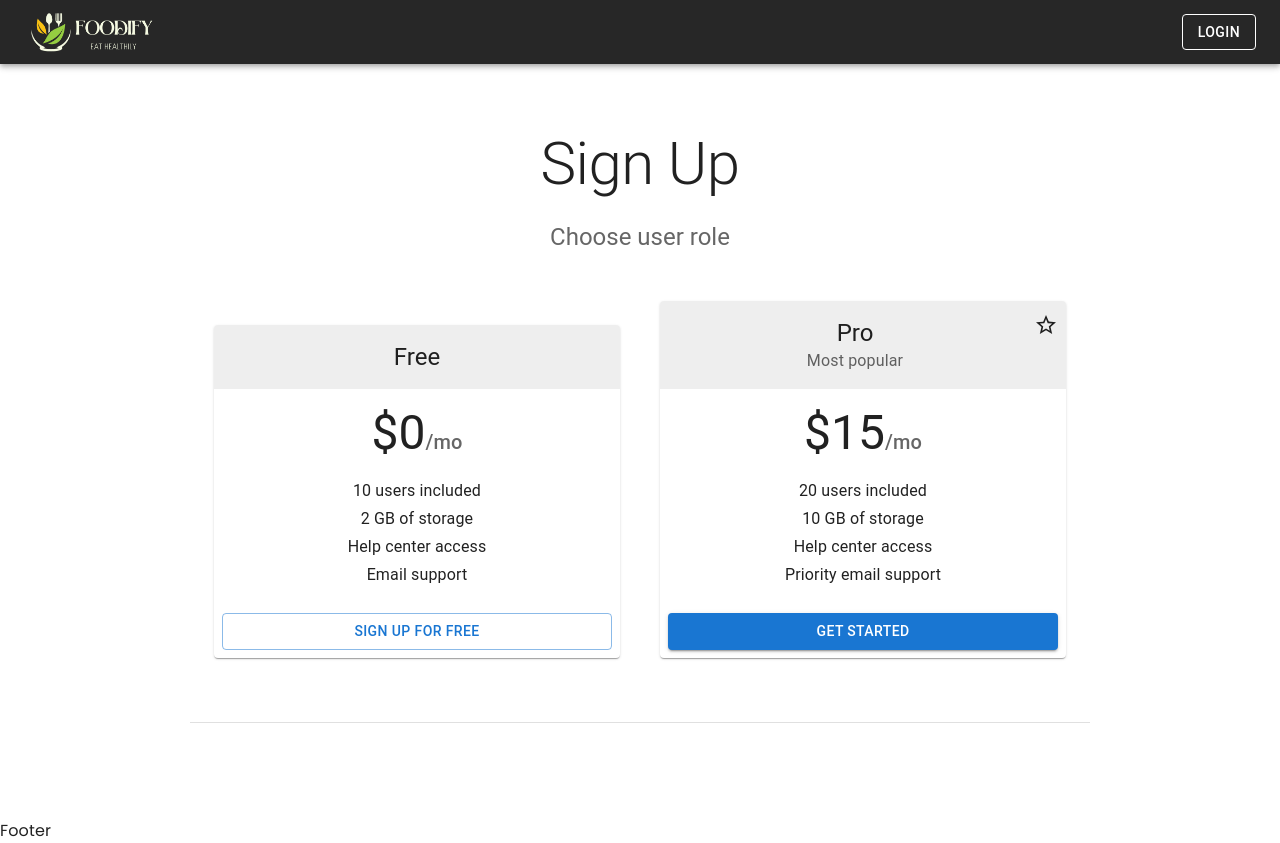
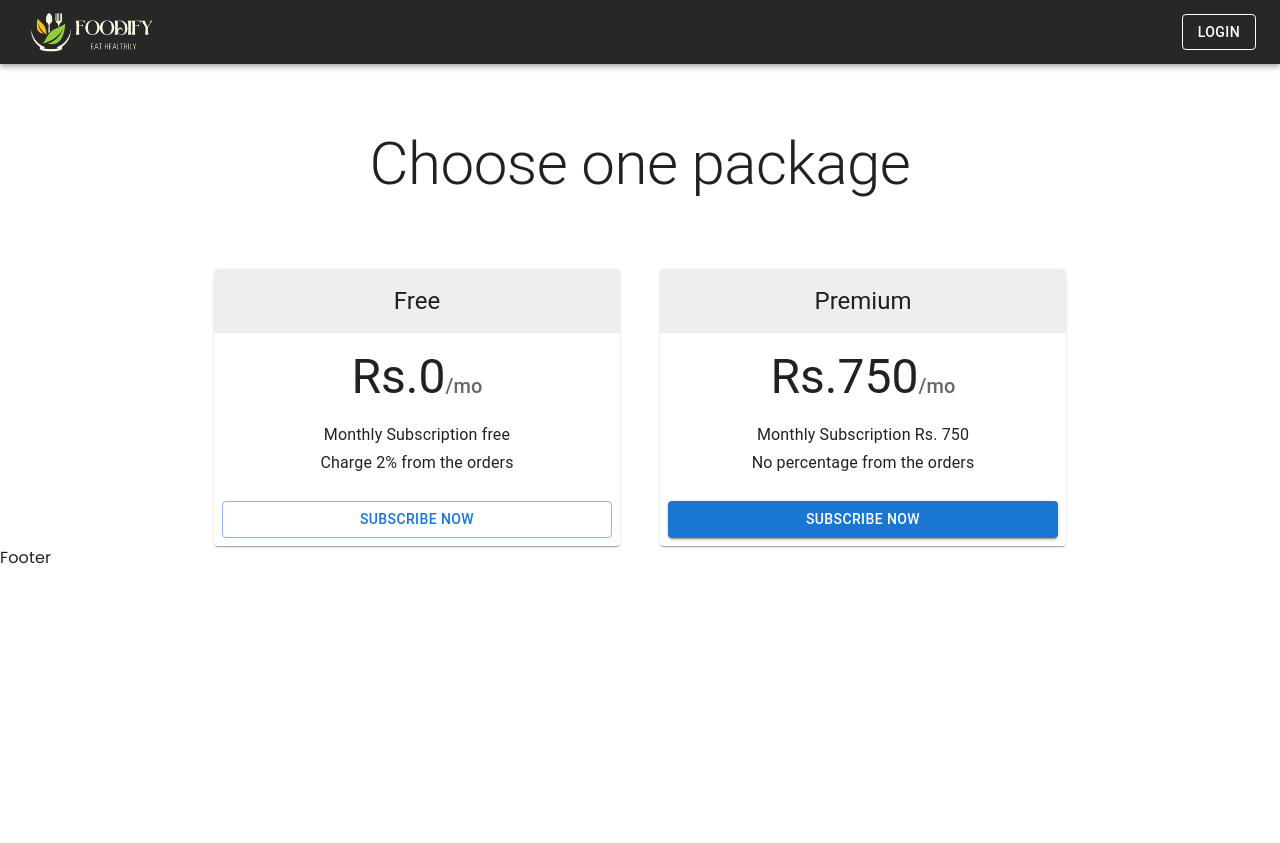
Before and after one commit to NIPUNMADHUSANKA/Foodify, a React (Create React App) app in the folder client/: page /Signup in a window 1280 px wide. After the commit the page ends 800 px from the top, so only its background shows below. Built offline with nearby package versions, Linux system fonts and the light colour scheme.

Commit message:
choose package 1.0

```diff
--- a/client/src/components/Register/RegisterBanner1.js
+++ b/client/src/components/Register/RegisterBanner1.js
@@ -15,43 +15,26 @@ import Link from '@mui/material/Link';
 import GlobalStyles from '@mui/material/GlobalStyles';
 import Container from '@mui/material/Container';
 
-function Copyright(props) {
-  return (
-    <Typography variant="body2" color="text.secondary" align="center" {...props}>
-      {'Copyright © '}
-      <Link color="inherit" href="https://mui.com/">
-        Your Website
-      </Link>{' '}
-      {new Date().getFullYear()}
-      {'.'}
-    </Typography>
-  );
-}
-
 const tiers = [
   {
     title: 'Free',
     price: '0',
     description: [
-      '10 users included',
-      '2 GB of storage',
-      'Help center access',
-      'Email support',
+      'Monthly Subscription free',
+      'Charge 2% from the orders',
     ],
-    buttonText: 'Sign up for free',
+    buttonText: 'Subscribe Now',
     buttonVariant: 'outlined',
   },
   {
-    title: 'Pro',
-    subheader: 'Most popular',
-    price: '15',
+    title: 'Premium',
+    // subheader: 'Most popular',
+    price: '750',
     description: [
-      '20 users included',
-      '10 GB of storage',
-      'Help center access',
-      'Priority email support',
+      'Monthly Subscription  Rs. 750',
+      'No percentage from the orders',
     ],
-    buttonText: 'Get started',
+    buttonText: 'Subscribe Now',
     buttonVariant: 'contained',
   },
   // {
@@ -148,10 +131,10 @@ function PricingContent() {
           color="text.primary"
           gutterBottom
         >
-          Sign Up
+          Choose one package
         </Typography>
         <Typography variant="h5" align="center" color="text.secondary" component="p">
-          Choose user role
+          {/* Choose user role */}
         </Typography>
       </Container>
       {/* End hero unit */}
@@ -192,7 +175,7 @@ function PricingContent() {
                     }}
                   >
                     <Typography component="h2" variant="h3" color="text.primary">
-                      ${tier.price}
+                      Rs.{tier.price}
                     </Typography>
                     <Typography variant="h6" color="text.secondary">
                       /mo
@@ -222,7 +205,7 @@ function PricingContent() {
         </Grid>
       </Container>
       {/* Footer */}
-      <Container
+      {/* <Container
         maxWidth="md"
         component="footer"
         sx={{
@@ -231,7 +214,7 @@ function PricingContent() {
           py: [3, 6],
         }}
       >
-        {/* <Grid container spacing={4} justifyContent="space-evenly">
+        <Grid container spacing={4} justifyContent="space-evenly">
           {footers.map((footer) => (
             <Grid item xs={6} sm={3} key={footer.title}>
               <Typography variant="h6" color="text.primary" gutterBottom>
@@ -249,8 +232,8 @@ function PricingContent() {
             </Grid>
           ))}
         </Grid>
-        <Copyright sx={{ mt: 5 }} /> */}
-      </Container>
+
+      </Container> */}
       {/* End footer */}
     </React.Fragment>
   );
```
